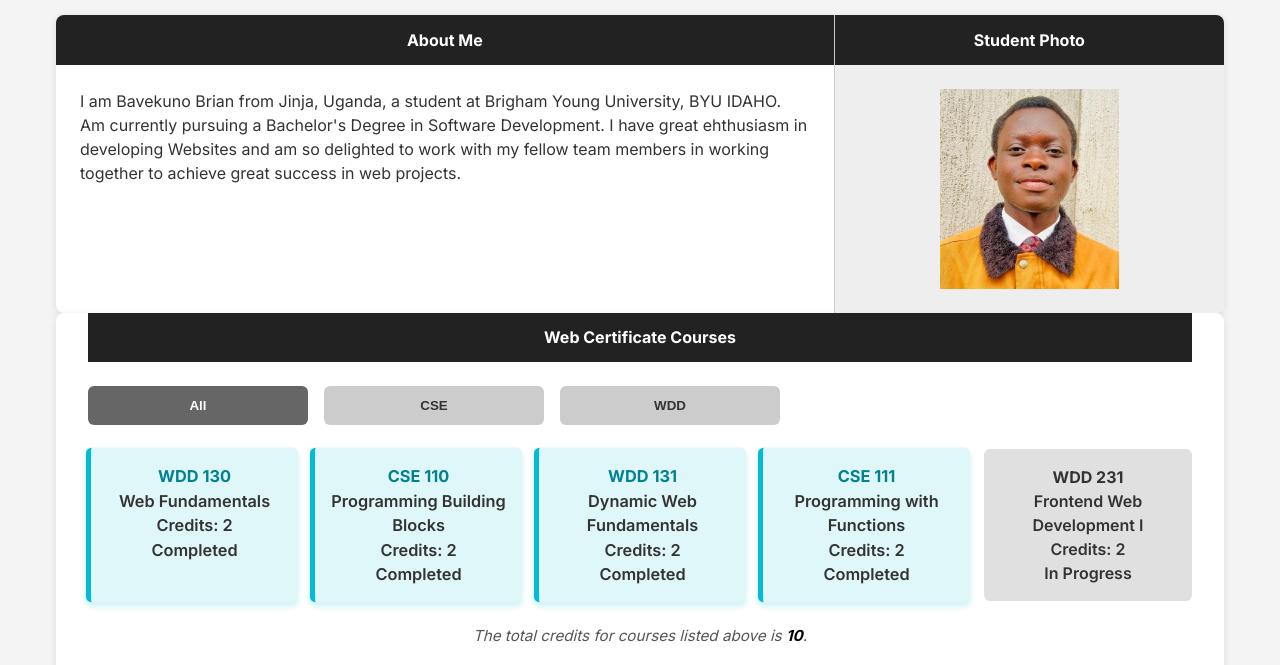
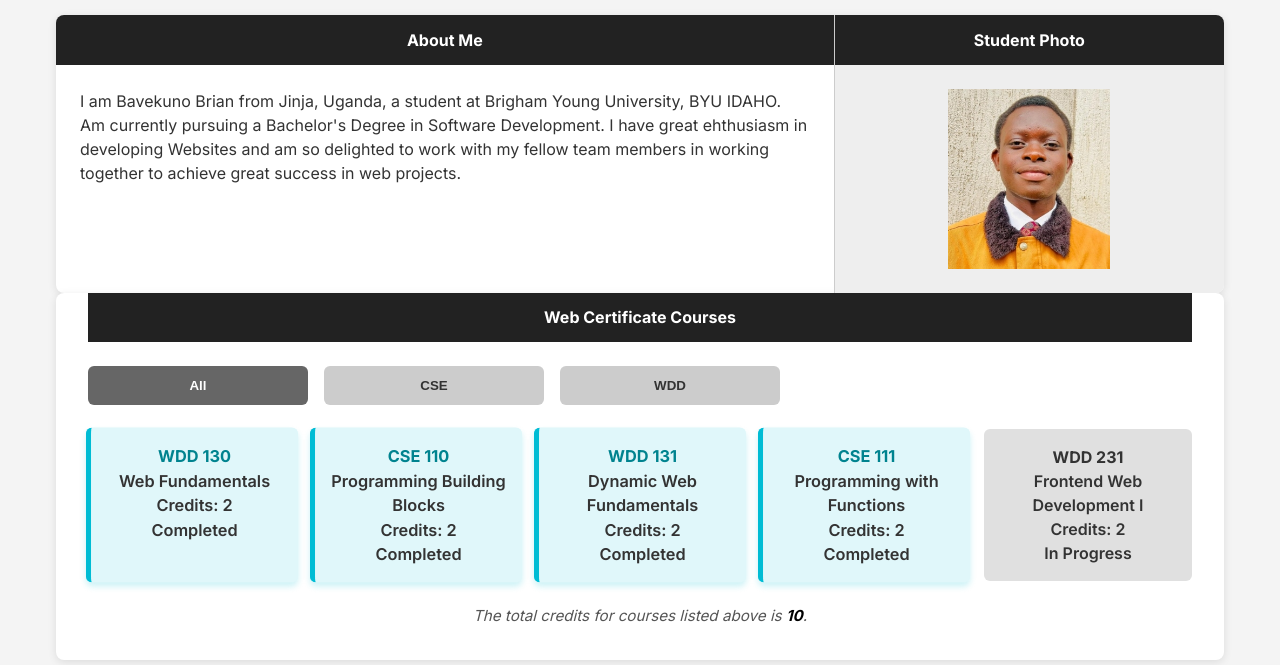
Before and after one commit to bavekuno/wdd231, a plain HTML site: page index.html in a window 1280 px wide. Shown: the part 135-800 px from the top of the page. Drawn offline with Linux system fonts and the light colour scheme.

Commit message:
HOME-PAGE

```diff
--- a/index.html
+++ b/index.html
@@ -62,7 +62,8 @@
 
                 <div class="about__photo">
                     <h2 class="section-title about__photo-title">Student Photo</h2>
-                    <div class="student-photo"><img src="images/student.jpg" alt="profile" loading="lazy">
+                    <div class="student-photo"><img src="images/student.jpg" alt="profile" loading="lazy" width="180"
+                            height="180">
                     </div>
                 </div>
             </div>
```
